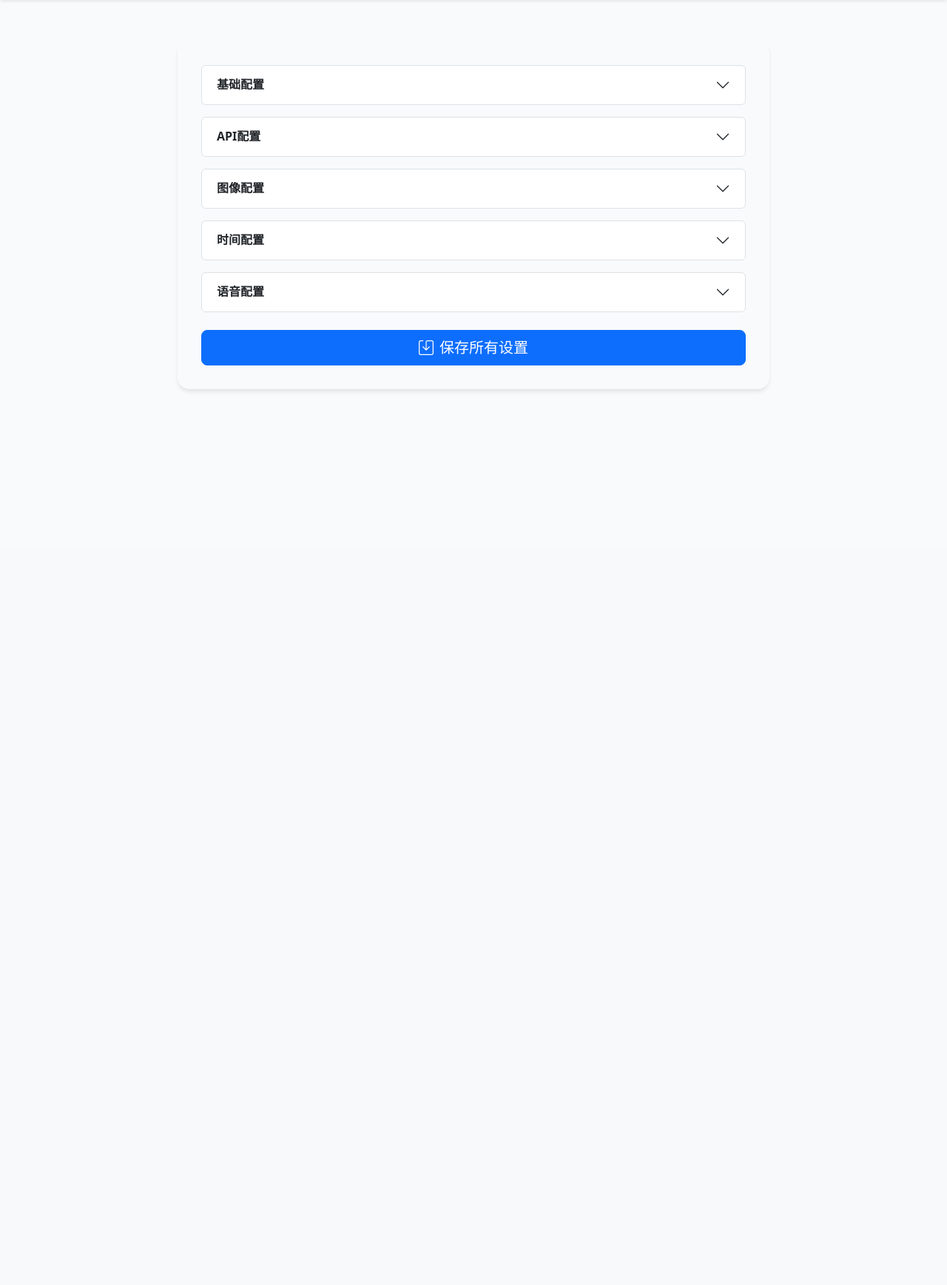
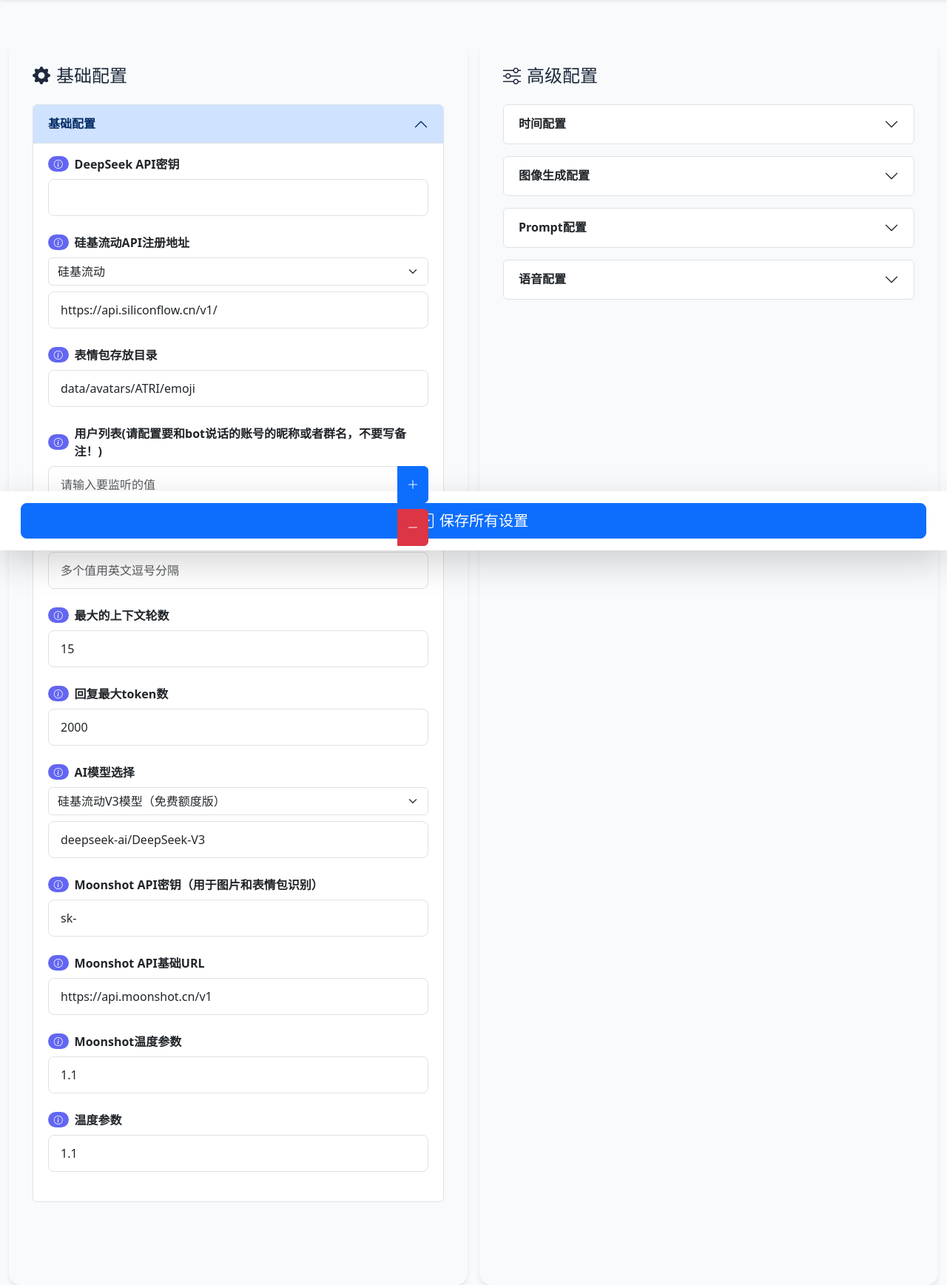
Before and after one commit to vvSAKIvil/KouriChat, a Flask app: page / in a window 1280 px wide. Shown: the part 56-1793 px from the top of the page at 74% size. Before the commit the page ends 585 px from the top, so only its background shows below. Run offline with Flask 3, Linux system fonts and the light colour scheme.

Commit message:
修改了webui界面的显示吗，以及拆分了html中模板出来方便管理

```diff
--- a/src/webui/templates/config.html
+++ b/src/webui/templates/config.html
@@ -92,10 +92,51 @@
         </div>
     </nav>
 
-    <main class="container py-4">
-        <div class="config-section">
+    <main class="container-fluid py-4">
+        <div class="row">
+            <!-- 左侧基础配置 -->
+            <div class="col-md-6 pe-md-2">
+                <div class="config-section h-100">
+                    <h4 class="mb-4">
+                        <i class="bi bi-gear-fill me-2"></i>基础配置
+                    </h4>
                     <form id="configForm">
                         {% for group_name, configs in config_groups.items() %}
+                            {% if group_name == '基础配置' %}
+                            <div class="accordion mb-3">
+                                <div class="accordion-item">
+                                    <h2 class="accordion-header">
+                                        <button class="accordion-button" type="button" data-bs-toggle="collapse"
+                                            data-bs-target="#{{ group_name|replace(' ', '-') }}">
+                                            {{ group_name }}
+                                        </button>
+                                    </h2>
+                                    <div id="{{ group_name|replace(' ', '-') }}" class="accordion-collapse collapse show">
+                                        <div class="accordion-body">
+                                            {% for key, config in configs.items() %}
+                                            <div class="mb-4">
+                                                {% include 'config_item.html' %}
+                                            </div>
+                                            {% endfor %}
+                                        </div>
+                                    </div>
+                                </div>
+                            </div>
+                            {% endif %}
+                        {% endfor %}
+                    </form>
+                </div>
+            </div>
+
+            <!-- 右侧其他配置 -->
+            <div class="col-md-6 ps-md-2">
+                <div class="config-section h-100">
+                    <h4 class="mb-4">
+                        <i class="bi bi-sliders me-2"></i>高级配置
+                    </h4>
+                    <form id="otherConfigForm">
+                        {% for group_name, configs in config_groups.items() %}
+                            {% if group_name != '基础配置' %}
                             <div class="accordion mb-3">
                                 <div class="accordion-item">
                                     <h2 class="accordion-header">
@@ -108,71 +149,31 @@
                                         <div class="accordion-body">
                                             {% for key, config in configs.items() %}
                                             <div class="mb-4">
-                                    <label class="form-label">
-                                        {{ key }}
-                                        <span class="badge badge-info rounded-pill"
-                                            data-bs-toggle="tooltip"
-                                            title="{{ config.description }}">
-                                            <i class="bi bi-info-circle"></i>
-                                        </span>
-                                    </label>
-                                    {% if key == 'LISTEN_LIST' %}
-                                        <input type="text" class="form-control"
-                                            id="{{ key }}" name="{{ key }}"
-                                            value="{{ config.value|join(',') }}"
-                                            placeholder="多个值用英文逗号分隔">
-                                    {% elif key == 'DEEPSEEK_BASE_URL' %}
-                                        <select class="form-select mb-2" onchange="document.getElementById('DEEPSEEK_BASE_URL').value = this.value === 'siliconflow' ? 'https://api.siliconflow.cn/v1/' : 'https://api.deepseek.com/v1'">
-                                            <option value="siliconflow" {% if config.value == 'https://api.siliconflow.cn/v1/' %}selected{% endif %}>硅基流动</option>
-                                            <option value="deepseek" {% if config.value == 'https://api.deepseek.com/v1' %}selected{% endif %}>deepseek</option>
-                                        </select>
-                                        <input type="text" class="form-control"
-                                            id="{{ key }}" name="{{ key }}"
-                                            value="{{ config.value }}">
-                                    {% elif key == 'PROMPT_ENHANCEMENT' %}
-                                        <select class="form-select" id="{{ key }}" name="{{ key }}">
-                                            <option value="True" {% if config.value %}selected{% endif %}>启用</option>
-                                            <option value="False" {% if not config.value %}selected{% endif %}>停用</option>
-                                        </select>
-                                    {% elif config.value is boolean %}
-                                        <div class="form-check form-switch">
-                                            <input class="form-check-input" type="checkbox" role="switch"
-                                                id="{{ key }}" name="{{ key }}"
-                                                {% if config.value %}checked{% endif %}>
-                                            <label class="form-check-label" for="{{ key }}">
-                                                {{ '启用' if config.value else '停用' }}
-                                            </label>
-                                        </div>
-                                    {% elif key == 'MODEL' %}
-                                        <select class="form-select mb-2" onchange="document.getElementById('MODEL').value = this.value">
-                                            <option value="deepseek-ai/DeepSeek-V3">硅基流动V3模型（免费额度版）</option>
-                                            <option value="deepseek-ai/DeepSeek-R1">硅基流动R1模型（免费额度版）</option>
-                                            <option value="Pro/deepseek-ai/DeepSeek-V3">硅基流动V3模型（付费版）</option>
-                                            <option value="Pro/deepseek-ai/DeepSeek-R1">硅基流动R1模型（付费版）</option>
-                                            <option value="deepseek-chat">deepseek官方V3模型</option>
-                                            <option value="deepseek-reasoner">deepseek官方R1模型</option>
-                                        </select>
-                                        <input type="text" class="form-control"
-                                            id="{{ key }}" name="{{ key }}"
-                                            value="{{ config.value }}">
-                                    {% else %}
-                                        <input type="text" class="form-control"
-                                            id="{{ key }}" name="{{ key }}"
-                                            value="{{ config.value }}">
-                                    {% endif %}
+                                                {% include 'config_item.html' %}
                                             </div>
                                             {% endfor %}
                                         </div>
                                     </div>
                                 </div>
                             </div>
+                            {% endif %}
                         {% endfor %}
-                <div class="d-grid gap-2 mt-4">
-                    <button type="button" class="btn btn-primary btn-lg" onclick="saveConfig()">
+                    </form>
+                </div>
+            </div>
+        </div>
+
+        <!-- 保存按钮固定在底部 -->
+        <div class="position-fixed bottom-0 start-0 w-100 bg-body p-3 shadow-lg">
+            <div class="container-fluid">
+                <div class="row">
+                    <div class="col-12">
+                        <button type="button" class="btn btn-primary btn-lg w-100" onclick="saveAllConfig()">
                             <i class="bi bi-save me-2"></i>保存所有设置
                         </button>
                     </div>
-            </form>
+                </div>
+            </div>
         </div>
     </main>
 
@@ -201,24 +202,24 @@
             return new bootstrap.Tooltip(tooltipTriggerEl)
         })
 
-        function saveConfig() {
-            const form = document.getElementById('configForm');
-            const formData = new FormData(form);
+        function saveAllConfig() {
+            const mainForm = document.getElementById('configForm');
+            const otherForm = document.getElementById('otherConfigForm');
             const config = {};
 
+            // 合并两个表单的数据
+            const formData = new FormData(mainForm);
+            const otherFormData = new FormData(otherForm);
+
             for (let [key, value] of formData.entries()) {
-                // 处理特殊类型
-                if (key === 'LISTEN_LIST') {
-                    config[key] = value.split(',').map(item => item.trim());
-                } else if (value.toLowerCase() === 'true' || value.toLowerCase() === 'false') {
-                    config[key] = value.toLowerCase() === 'true';
-                } else if (!isNaN(value) && value !== '') {
-                    config[key] = Number(value);
-                } else {
-                    config[key] = value;
-                }
+                processFormValue(config, key, value);
             }
 
+            for (let [key, value] of otherFormData.entries()) {
+                processFormValue(config, key, value);
+            }
+
+            // 发送保存请求
             fetch('/save', {
                 method: 'POST',
                 headers: {
@@ -240,10 +241,20 @@
             })
             .catch(error => {
                 console.error('Error:', error);
-                const toast = new bootstrap.Toast(document.getElementById('saveToast'))
-                document.querySelector('.toast-body').textContent = '保存失败：' + error;
-                toast.show();
+                showToast('保存失败：' + error, 'danger');
             });
+        }
+
+        function processFormValue(config, key, value) {
+            if (key === 'LISTEN_LIST') {
+                config[key] = value.split(',').map(item => item.trim());
+            } else if (value.toLowerCase() === 'true' || value.toLowerCase() === 'false') {
+                config[key] = value.toLowerCase() === 'true';
+            } else if (!isNaN(value) && value !== '') {
+                config[key] = Number(value);
+            } else {
+                config[key] = value;
+            }
         }
 
         function showToast(message, type = 'info') {
@@ -256,6 +267,36 @@
 
             new bootstrap.Toast(toastEl).show();
         }
+
+        // 添加新函数
+        function addToList(key) {
+            const inputElement = document.getElementById('input_' + key);
+            const targetElement = document.getElementById(key);
+            const newValue = inputElement.value.trim();
+
+            if (newValue) {
+                const currentValues = targetElement.value ? targetElement.value.split(',') : [];
+                if (!currentValues.includes(newValue)) {
+                    currentValues.push(newValue);
+                    targetElement.value = currentValues.join(',');
+                }
+                inputElement.value = ''; // 清空输入框
+            }
+        }
+
+        // 添加移除函数
+        function removeFromList(key) {
+            const removeElement = document.getElementById('remove_input_' + key);
+            const targetElement = document.getElementById(key);
+            const valueToRemove = removeElement.value.trim();
+
+            if (valueToRemove) {
+                let currentValues = targetElement.value ? targetElement.value.split(',') : [];
+                currentValues = currentValues.filter(item => item.trim() !== valueToRemove);
+                targetElement.value = currentValues.join(',');
+                removeElement.value = ''; // 清空输入框
+            }
+        }
     </script>
 </body>
 </html>
--- /dev/null
+++ b/src/webui/templates/config_item.html
@@ -0,0 +1,71 @@
+<label class="form-label">
+    <span class="badge badge-info rounded-pill"
+        data-bs-toggle="tooltip"
+        title="{{ key }}">
+        <i class="bi bi-info-circle"></i>
+    </span>
+    {{ config.description }}
+</label>
+{% if key == 'LISTEN_LIST' %}
+    <div class="input-group mb-2">
+        <input type="text" class="form-control"
+            id="input_{{ key }}"
+            placeholder="请输入要监听的值">
+        <button class="btn btn-primary" type="button"
+            onclick="addToList('{{ key }}')">
+            <i class="bi bi-plus-lg"></i>
+        </button>
+    </div>
+    <div class="input-group mb-2">
+        <input type="text" class="form-control"
+            id="remove_input_{{ key }}"
+            placeholder="请输入要移除的值">
+        <button class="btn btn-danger" type="button"
+            onclick="removeFromList('{{ key }}')">
+            <i class="bi bi-dash-lg"></i>
+        </button>
+    </div>
+    <input type="text" class="form-control"
+        id="{{ key }}" name="{{ key }}"
+        value="{{ config.value|join(',') }}"
+        placeholder="多个值用英文逗号分隔"
+        readonly>
+{% elif key == 'DEEPSEEK_BASE_URL' %}
+    <select class="form-select mb-2" onchange="document.getElementById('DEEPSEEK_BASE_URL').value = this.value === 'siliconflow' ? 'https://api.siliconflow.cn/v1/' : 'https://api.deepseek.com/v1'">
+        <option value="siliconflow" {% if config.value == 'https://api.siliconflow.cn/v1/' %}selected{% endif %}>硅基流动</option>
+        <option value="deepseek" {% if config.value == 'https://api.deepseek.com/v1' %}selected{% endif %}>deepseek</option>
+    </select>
+    <input type="text" class="form-control"
+        id="{{ key }}" name="{{ key }}"
+        value="{{ config.value }}">
+{% elif key == 'PROMPT_ENHANCEMENT' %}
+    <select class="form-select" id="{{ key }}" name="{{ key }}">
+        <option value="True" {% if config.value %}selected{% endif %}>启用</option>
+        <option value="False" {% if not config.value %}selected{% endif %}>停用</option>
+    </select>
+{% elif config.value is boolean %}
+    <div class="form-check form-switch">
+        <input class="form-check-input" type="checkbox" role="switch"
+            id="{{ key }}" name="{{ key }}"
+            {% if config.value %}checked{% endif %}>
+        <label class="form-check-label" for="{{ key }}">
+            {{ '启用' if config.value else '停用' }}
+        </label>
+    </div>
+{% elif key == 'MODEL' %}
+    <select class="form-select mb-2" onchange="document.getElementById('MODEL').value = this.value">
+        <option value="deepseek-ai/DeepSeek-V3">硅基流动V3模型（免费额度版）</option>
+        <option value="deepseek-ai/DeepSeek-R1">硅基流动R1模型（免费额度版）</option>
+        <option value="Pro/deepseek-ai/DeepSeek-V3">硅基流动V3模型（付费版）</option>
+        <option value="Pro/deepseek-ai/DeepSeek-R1">硅基流动R1模型（付费版）</option>
+        <option value="deepseek-chat">deepseek官方V3模型</option>
+        <option value="deepseek-reasoner">deepseek官方R1模型</option>
+    </select>
+    <input type="text" class="form-control"
+        id="{{ key }}" name="{{ key }}"
+        value="{{ config.value }}">
+{% else %}
+    <input type="text" class="form-control"
+        id="{{ key }}" name="{{ key }}"
+        value="{{ config.value }}">
+{% endif %}
```
Also changed, not shown: run_config_web.py (+52 -13 lines). Lines whose indentation alone changed are shown as unchanged.
